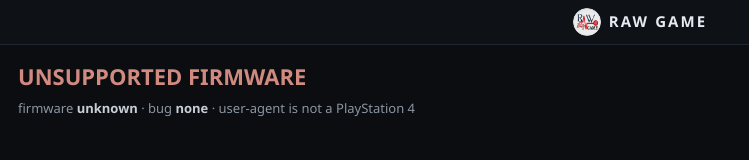
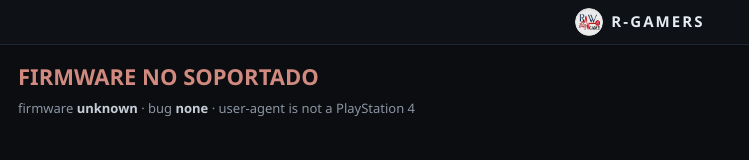
Before and after one commit to rgamersr3/13XX, a plain HTML site: page index.html in a window 1280 px wide. Shown: the whole page, without its empty margins (0-749 px from the left). Drawn offline with Linux system fonts and the light colour scheme.

Commit message:
Update index.html

```diff
--- a/index.html
+++ b/index.html
@@ -3,7 +3,7 @@
 <head>
 <meta charset="utf-8">
 <meta name="viewport" content="width=device-width,initial-scale=1">
-<title>ps4 jailbreak</title>
+<title>R-GAMERS HOST</title>
 <style>
   html, body { margin:0; padding:0; background:#0b0d10; color:#c8ced8;
                font:15px/1.45 "Segoe UI", system-ui, sans-serif; }
@@ -23,9 +23,9 @@
 </style>
 </head>
 <body>
-<div id="brand"><img src="logo_raw.png" alt="" width="28" height="28"><b>RAW GAME</b></div>
+<div id="brand"><img src="logo_raw.png" alt="" width="28" height="28"><b>R-GAMERS</b></div>
 <div id="wrap">
-  <div id="state">detecting firmware...</div>
+  <div id="state">BUSCANDO FIRMWARE...</div>
   <div id="det"></div>
   <div id="cache"></div>
 </div>
@@ -64,7 +64,7 @@
     detEl.innerHTML = "firmware <b>" + (key || "unknown") + "</b>"
         + " &middot; bug <b>" + (bug || "none") + "</b> &middot; " + why;
 
-    if (!bug) { setState("UNSUPPORTED FIRMWARE", "bad"); return; }
+    if (!bug) { setState("FIRMWARE NO SOPORTADO", "bad"); return; }
 
     var target = (bug === "lapse" ? "run_lapse.html" : "run_poops.html")
         + location.search;
```
